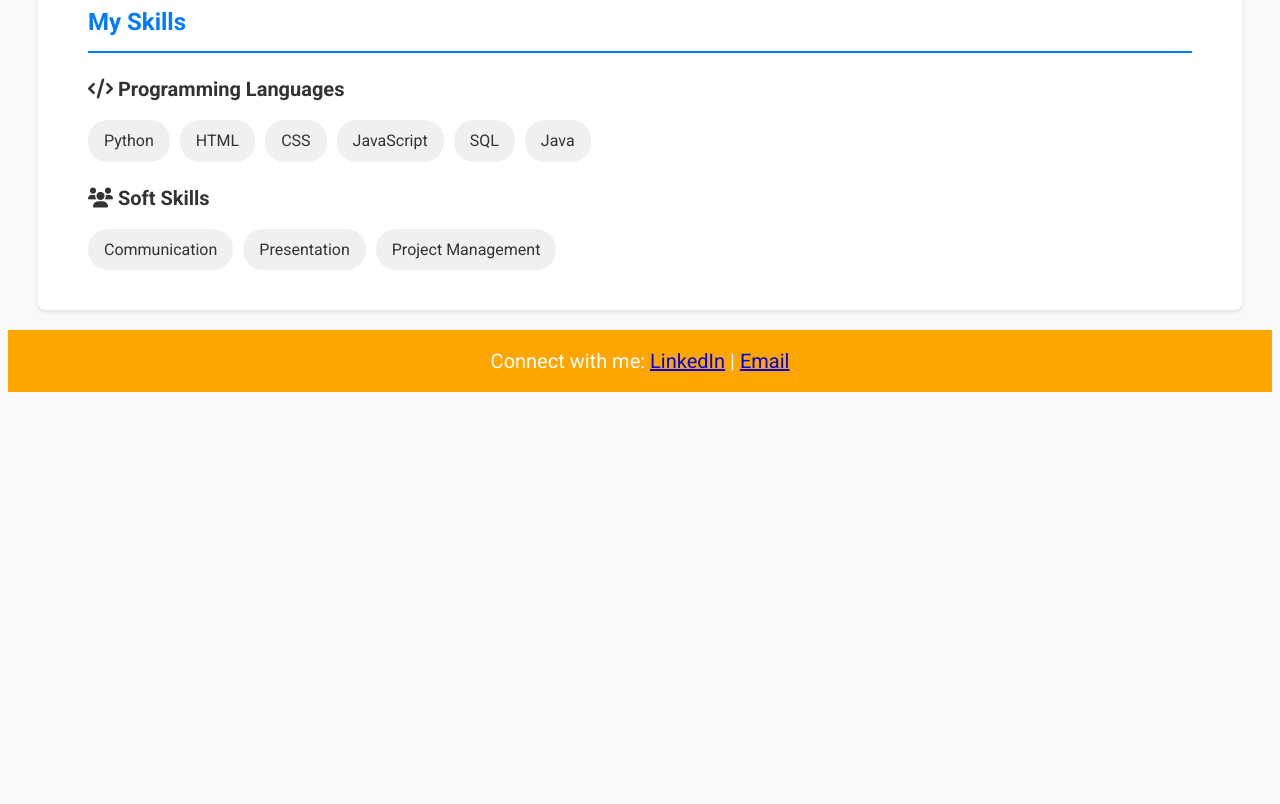
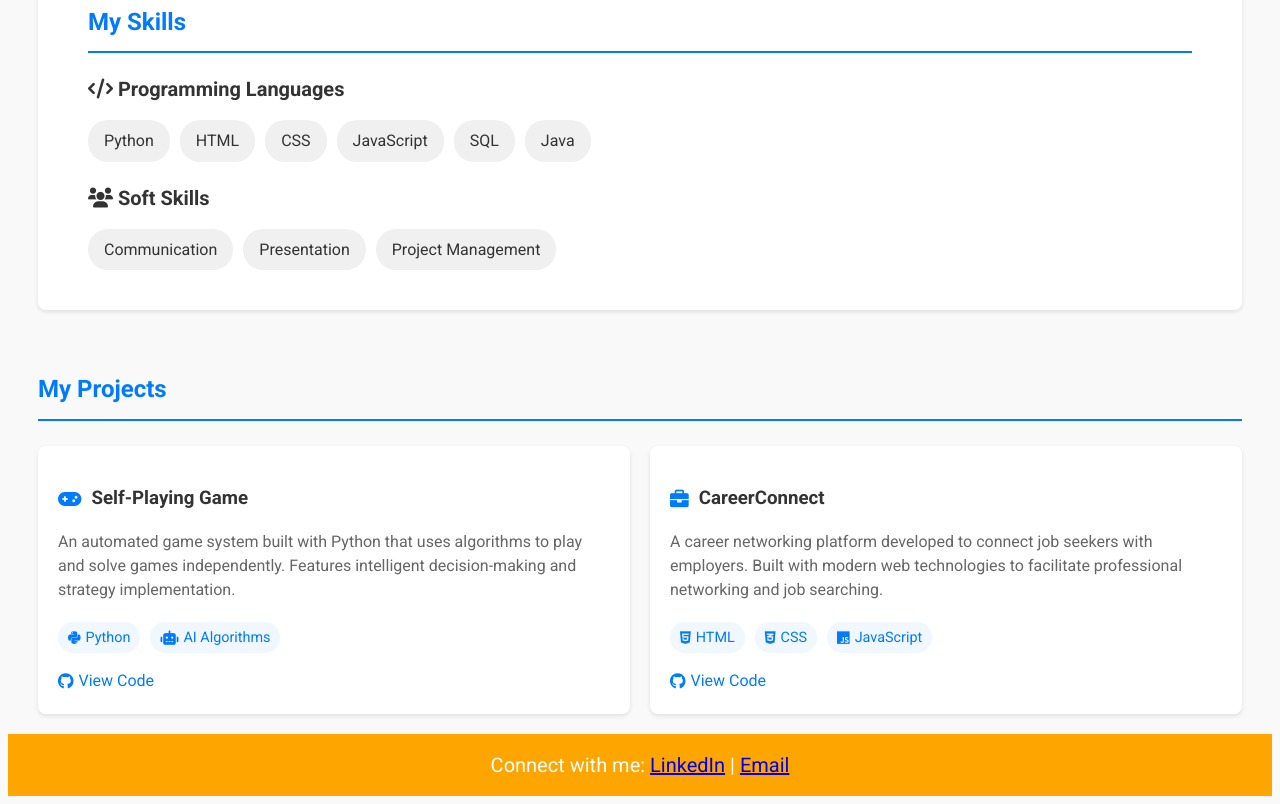
Before and after one commit to Suddy-Chan/Suddy-Chan.github.io, a plain HTML site: page index.html in a window 1280 px wide. Shown: the part 1470-2274 px from the top of the page. Before the commit the page ends 1870 px from the top, so only its background shows below. Drawn offline with Linux system fonts and the light colour scheme.

Commit message:
Add my projects section

```diff
--- a/index.html
+++ b/index.html
@@ -98,6 +98,43 @@
         </div>
     </div>
 
+    <!-- My Projects -->
+    <div class="projects" id="projects">
+        <h2>My Projects</h2>
+        <div class="project-grid">
+            <div class="project-card">
+                <h3><i class="fas fa-gamepad"></i> Self-Playing Game</h3>
+                <p>An automated game system built with Python that uses algorithms to play and solve games independently. Features intelligent decision-making and strategy implementation.</p>
+                <div class="tech-stack">
+                    <span class="tech-tag"><i class="fab fa-python"></i> Python</span>
+                    <span class="tech-tag"><i class="fas fa-robot"></i> AI Algorithms</span>
+                </div>
+                <div class="project-links">
+                    <a href="https://github.com/Suddy-Chan/self-playing-game" target="_blank">
+                        <i class="fab fa-github"></i> View Code
+                    </a>
+                </div>
+            </div>
+
+            <div class="project-card">
+                <h3><i class="fas fa-briefcase"></i> CareerConnect</h3>
+                <p>A career networking platform developed to connect job seekers with employers. Built with modern web technologies to facilitate professional networking and job searching.</p>
+                <div class="tech-stack">
+                    <span class="tech-tag"><i class="fab fa-html5"></i> HTML</span>
+                    <span class="tech-tag"><i class="fab fa-css3-alt"></i> CSS</span>
+                    <span class="tech-tag"><i class="fab fa-js"></i> JavaScript</span>
+                </div>
+                <div class="project-links">
+                    <a href="https://github.com/Suddy-Chan/CareerConnect" target="_blank">
+                        <i class="fab fa-github"></i> View Code
+                    </a>
+                </div>
+            </div>
+
+            <!-- Add more project cards as needed -->
+        </div>
+    </div>
+
     <!-- Footer -->
     <div class="footer">
         <p>Connect with me:
--- a/styles.css
+++ b/styles.css
@@ -319,3 +319,94 @@ button:hover {
     color: white;
     transform: translateY(-2px);
 }
+
+.projects {
+    padding: 20px 30px;
+}
+
+.projects h2 {
+    color: #007bff;
+    border-bottom: 2px solid #007bff;
+    padding-bottom: 10px;
+    margin-bottom: 25px;
+}
+
+.project-grid {
+    display: grid;
+    grid-template-columns: repeat(auto-fit, minmax(300px, 1fr));
+    gap: 20px;
+}
+
+.project-card {
+    background: white;
+    border-radius: 8px;
+    padding: 20px;
+    box-shadow: 0 2px 4px rgba(0,0,0,0.1);
+    transition: transform 0.3s ease;
+}
+
+.project-card h3 {
+    color: #333;
+    margin-bottom: 15px;
+    display: flex;
+    align-items: center;
+    gap: 10px;
+}
+
+.project-card h3 i {
+    color: #007bff;
+}
+
+.project-card p {
+    color: #666;
+    margin-bottom: 20px;
+    line-height: 1.5;
+}
+
+.project-links {
+    display: flex;
+    gap: 15px;
+}
+
+.project-links a {
+    display: flex;
+    align-items: center;
+    gap: 5px;
+    color: #007bff;
+    text-decoration: none;
+    font-weight: 500;
+    transition: color 0.3s ease;
+}
+
+.project-links a:hover {
+    color: #0056b3;
+}
+
+/* Responsive adjustments */
+@media (max-width: 768px) {
+    .project-grid {
+        grid-template-columns: 1fr;
+    }
+}
+
+.tech-stack {
+    display: flex;
+    gap: 10px;
+    flex-wrap: wrap;
+    margin-bottom: 15px;
+}
+
+.tech-tag {
+    background-color: #f0f7ff;
+    color: #007bff;
+    padding: 4px 10px;
+    border-radius: 15px;
+    font-size: 0.9em;
+    display: flex;
+    align-items: center;
+    gap: 5px;
+}
+
+.tech-tag i {
+    font-size: 1em;
+}
```
